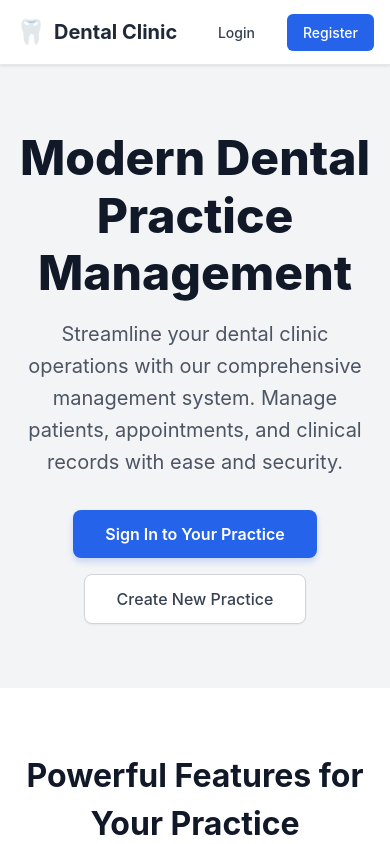
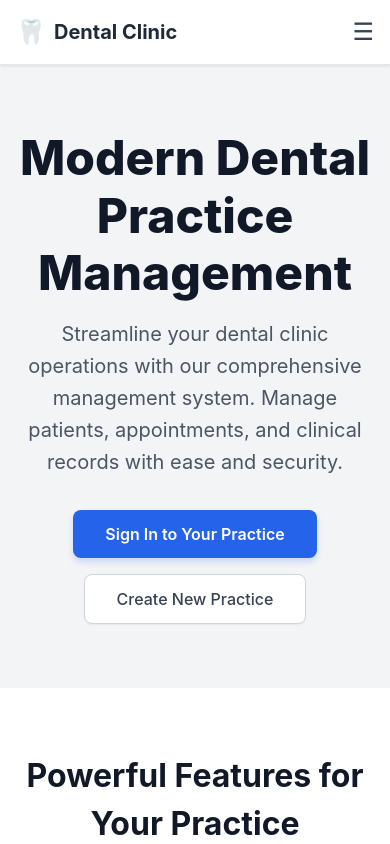
Before and after one commit to Dazgul13/dental-clinic-app, a React (Vite) app in the folder client/: page / in a window 390 px wide. Shown: the top 844 px of the page. Built offline with nearby package versions, Linux system fonts and the light colour scheme; no server answers.

Commit message:
Make navbar collapsible on mobile for both public pages (Home) and protected pages (Layout/dashboard)

```diff
--- a/client/src/components/Layout.jsx
+++ b/client/src/components/Layout.jsx
@@ -23,7 +23,7 @@ const Layout = () => {
   return (
     <div className="min-h-screen bg-gray-50">
       {/* Premium Navigation Sidebar - Royal Navy theme */}
-      <nav className="fixed inset-y-0 left-0 z-50 w-64 bg-navy-900 text-white transform transition-transform duration-300 ease-in-out md:translate-x-0">
+      <nav className={`fixed inset-y-0 left-0 z-50 w-64 bg-navy-900 text-white transform transition-transform duration-300 ease-in-out ${mobileMenuOpen ? 'translate-x-0' : '-translate-x-full'} md:translate-x-0`}>
         <div className="flex flex-col h-full">
           {/* Logo/Brand Section */}
           <div className="flex items-center h-16 px-6 border-b border-navy-800">
--- a/client/src/pages/Home.jsx
+++ b/client/src/pages/Home.jsx
@@ -1,20 +1,46 @@
 import { Link } from 'react-router-dom';
+import { useState, useEffect } from 'react';
 
 // Navbar component for public pages - with inline styles for visibility
 export const Navbar = () => {
+  const [width, setWidth] = useState(window.innerWidth);
+  const [isMobileOpen, setIsMobileOpen] = useState(false);
+
+  useEffect(() => {
+    const handleResize = () => setWidth(window.innerWidth);
+    window.addEventListener('resize', handleResize);
+    return () => window.removeEventListener('resize', handleResize);
+  }, []);
+
+  const isMobile = width < 768;
+
   return (
     <nav style={{ backgroundColor: 'white', boxShadow: '0 1px 3px rgba(0,0,0,0.1)', borderBottom: '1px solid #e5e7eb' }}>
       <div style={{ maxWidth: '80rem', margin: '0 auto', padding: '0 1rem' }}>
-        <div style={{ display: 'flex', justifyContent: 'space-between', height: '4rem', alignItems: 'center' }}>
+        <div style={{ display: 'flex', justifyContent: 'space-between', height: '4rem', alignItems: 'center', flexWrap: isMobile ? 'wrap' : 'nowrap' }}>
           <Link to="/" style={{ display: 'flex', alignItems: 'center', gap: '0.5rem', textDecoration: 'none' }}>
             <span style={{ fontSize: '1.5rem' }}>🦷</span>
             <span style={{ fontSize: '1.25rem', fontWeight: '700', color: '#1f2937' }}>Dental Clinic</span>
           </Link>
-          <div style={{ display: 'flex', gap: '1rem' }}>
+          <div style={{ display: isMobile ? 'none' : 'flex', gap: '1rem' }}>
             <Link to="/login" style={{ padding: '0.5rem 1rem', fontSize: '0.875rem', fontWeight: '500', color: '#374151', textDecoration: 'none' }}>Login</Link>
             <Link to="/register" style={{ padding: '0.5rem 1rem', fontSize: '0.875rem', fontWeight: '500', color: 'white', backgroundColor: '#2563eb', borderRadius: '0.375rem', textDecoration: 'none' }}>Register</Link>
           </div>
+          {isMobile && (
+            <button
+              onClick={() => setIsMobileOpen(!isMobileOpen)}
+              style={{ background: 'none', border: 'none', fontSize: '1.5rem', color: '#374151' }}
+            >
+              {isMobileOpen ? '✕' : '☰'}
+            </button>
+          )}
         </div>
+        {isMobile && isMobileOpen && (
+          <div style={{ marginTop: '1rem' }}>
+            <Link to="/login" style={{ display: 'block', padding: '0.5rem 1rem', marginBottom: '0.5rem', fontSize: '0.875rem', fontWeight: '500', color: '#374151', textDecoration: 'none' }}>Login</Link>
+            <Link to="/register" style={{ display: 'block', padding: '0.5rem 1rem', fontSize: '0.875rem', fontWeight: '500', color: 'white', backgroundColor: '#2563eb', borderRadius: '0.375rem', textDecoration: 'none' }}>Register</Link>
+          </div>
+        )}
       </div>
     </nav>
   );
```
